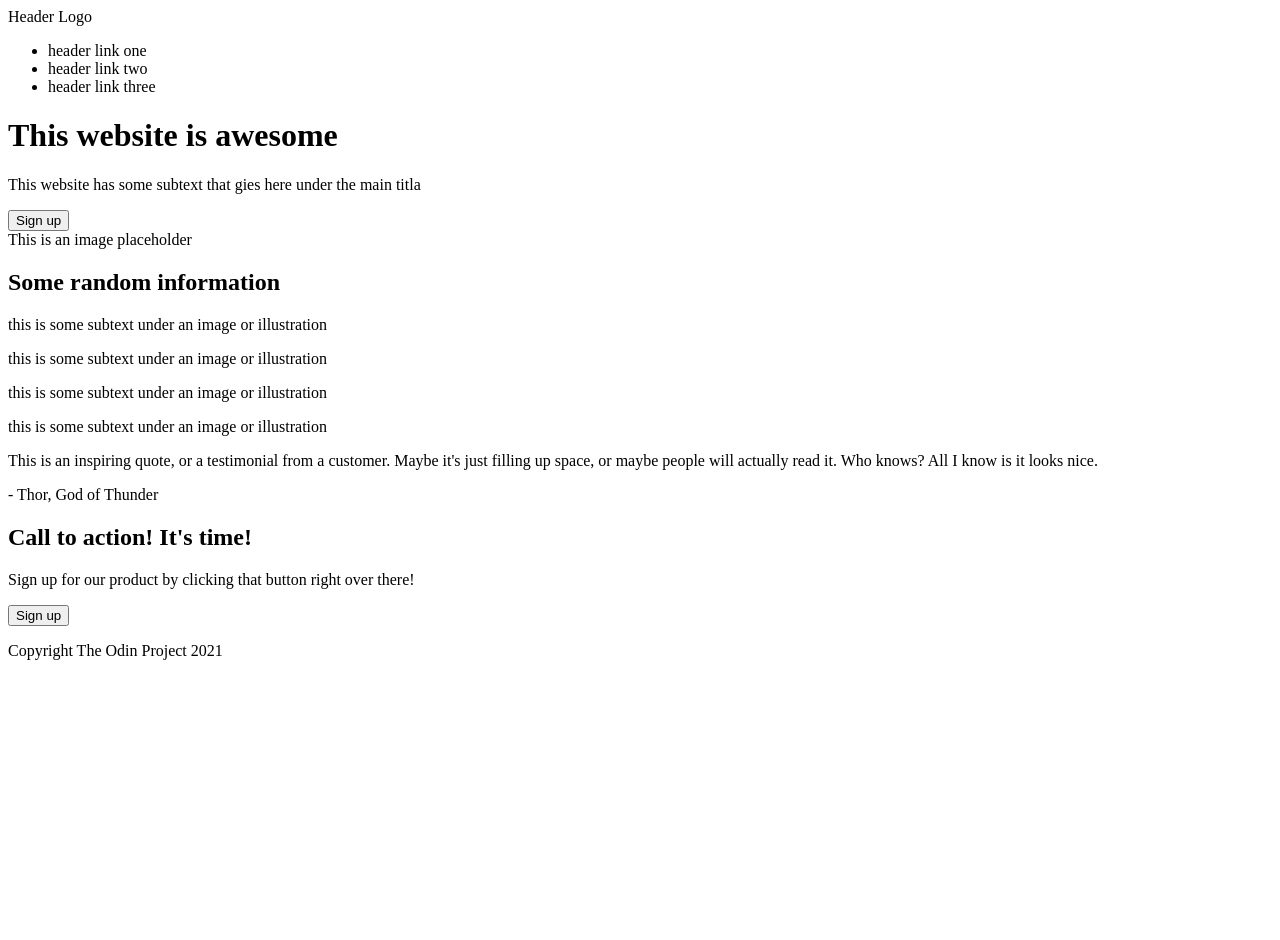
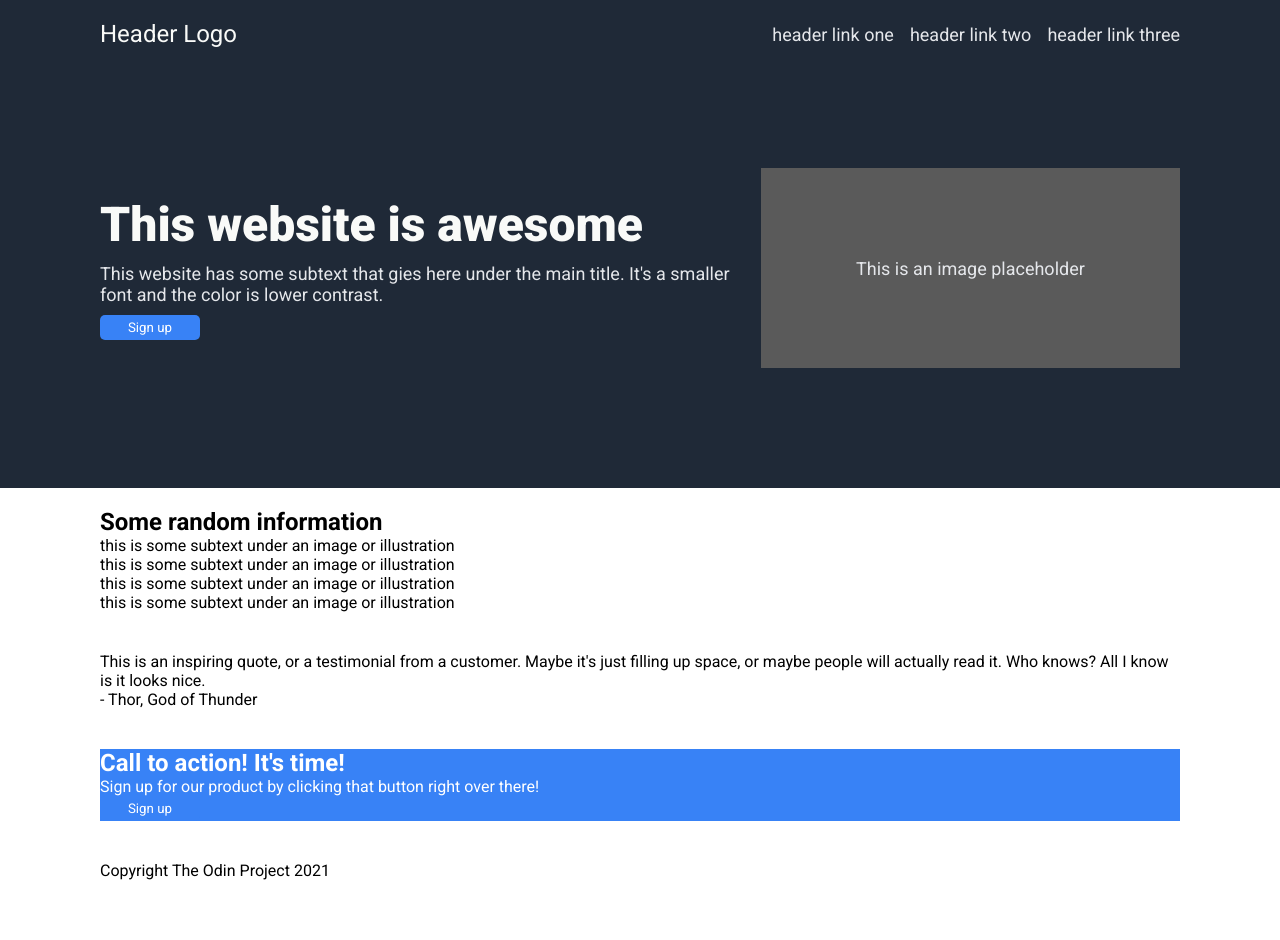
Before and after one commit to SamiraMSadat/odin-personal-projects, a plain HTML site: page landing-page-flexbox/index.html in a window 1280 px wide. Before the commit the page ends 800 px from the top, so only its background shows below. Drawn offline with Linux system fonts and the light colour scheme.

Commit message:
Apply flexbox and styling to the header section

```diff
--- a/landing-page-flexbox/index.html
+++ b/landing-page-flexbox/index.html
@@ -4,29 +4,39 @@
     <meta charset="UTF-8">
     <meta name="viewport" content="width=device-width, initial-scale=1.0">
     <title>Landing Page Flexbox</title>
-    <link rel="stylesheet" href="style.css">
+    <link rel="stylesheet" href="styles.css">
+    <!-- Roboto font -->
+    <link rel="preconnect" href="https://fonts.googleapis.com">
+    <link rel="preconnect" href="https://fonts.gstatic.com" crossorigin>
+    <link href="https://fonts.googleapis.com/css2?family=Roboto:ital,wght@0,100..900;1,100..900&display=swap" rel="stylesheet">
 </head>
 <body>
-    <div class="header">
+    <header>
+        <div class="container">
             <div class="navigation">
-            <div class="logo">Header Logo</div>
-            <ul>
+                <div class="logo left-container">Header Logo</div>
+                <div class="right-container">
+                    <ul class="nav-list hero-secondary-text">
                         <li>header link one</li>
                         <li>header link two</li>
                         <li>header link three</li>
                     </ul>
                 </div>
+            </div>
             <div class="callout">
                 <div class="sign-up">
                     <h1> This website is awesome</h1>
-                <p> This website has some subtext that gies here under the main titla</p>
+                    <p class="hero-secondary-text"> This website has some subtext that gies here under the main title.
+                        It's a smaller font and the color is lower contrast.</p>
                     <button>Sign up</button>
                 </div>
-            <div class="image-placeholder">This is an image placeholder</div>
+                <div class="image-placeholder hero-secondary-text">This is an image placeholder</div>
             </div>
         </div>
+    </header>
 
     <div class="main-content-section">
+        <div class="container">
             <h2>Some random information</h2>
             <div class="info-card">
                 <div class="square"></div>
@@ -45,24 +55,31 @@
                 <p class="subtext">this is some subtext under an image or illustration</p>
             </div>
         </div>
+    </div>
 
     <div class="quote-section">
+        <div class="container">
         <p class="quote-text">
             This is an inspiring quote, or a testimonial from a customer. Maybe it's just filling up space, or maybe people will actually read it. Who knows? All I know is it looks nice.
         </p>
         <p class="quote-person">- Thor, God of Thunder</p>
         </div>
+    </div>
 
     <div class="call-to-action-section">
+        <div class="container">
             <div class="call-to-action-card">
                 <h2>Call to action! It's time!</h2>
                 <p>Sign up for our product by clicking that button right over there!</p>
                 <button>Sign up</button>
             </div>
         </div>
+    </div>
 
     <footer>
+        <div class="container">
             <p>Copyright The Odin Project 2021</p>
+        <div class="container"></div>
     </footer>
 
 </body>
--- a/landing-page-flexbox/styles.css
+++ b/landing-page-flexbox/styles.css
@@ -0,0 +1,87 @@
+* {
+    margin: 0;
+	padding: 0;
+    font-family: "Roboto", sans-serif;
+}
+
+/* Header */
+
+h1 {
+    font-size: 48px;
+    color: #f9faf8;
+    font-weight: 900;
+}
+
+header {
+    background-color: #1f2937;
+}
+
+.container {
+    padding: 20px 100px;
+}
+
+.left-container,
+.right-container {
+  display: flex;
+  align-items: center;
+  gap: 16px;
+}
+
+.logo {
+    font-size: 24px;
+    color: #f9faf8;
+}
+
+.hero-secondary-text {
+    font-size: 18px;
+    color: #e5e7eb;
+}
+
+.navigation {
+    display:flex;
+    justify-content: space-between;
+    margin-bottom: 20px;
+}
+
+.nav-list {
+    list-style-type: none;
+    display: flex;
+    gap: 16px;
+}
+
+.callout {
+    display: flex;
+    justify-content: space-between;
+    padding: 100px 0;
+    gap: 20px;
+}
+
+.sign-up {
+    display: flex;
+    flex-direction: column;
+    gap: 10px;
+    justify-content: center;
+}
+
+.image-placeholder {
+    background-color: rgb(90, 90, 90);
+    height: 200px;
+    width: 600px;
+    display: flex;
+    justify-content: center;
+    align-items: center;
+}
+
+button {
+    width: 100px;
+    height: 25px;
+    border-radius: 5px;
+    border: none;
+}
+
+button,
+.call-to-action-card
+{
+    background-color: #3882f6;
+    color: white;
+}
```
Lines whose indentation alone changed are shown as unchanged.
